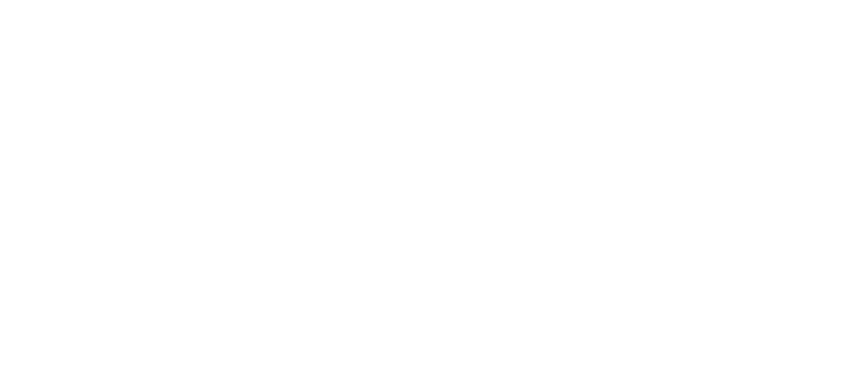
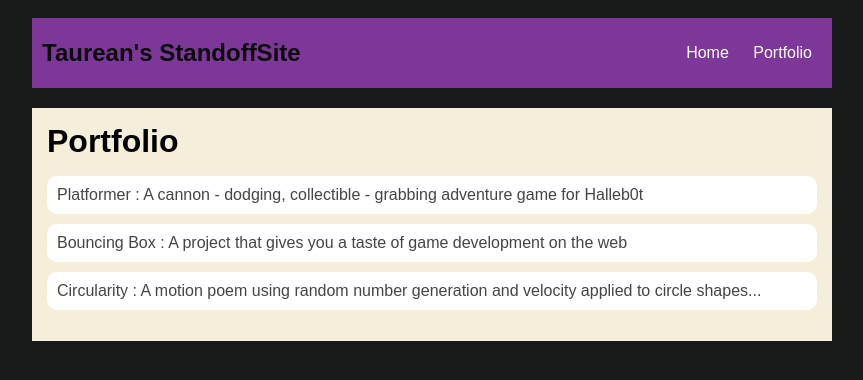
Before and after one commit to pbrean7/pbrean.github.io, a plain HTML site: page portfolio.html in a window 1280 px wide. Shown: the whole page, without its empty margins (208-1071 px from the left). Drawn offline with Linux system fonts and the light colour scheme.

Commit message:
Finished portfolio

```diff
--- a/portfolio.html
+++ b/portfolio.html
@@ -0,0 +1,34 @@
+<!DOCTYPE HTML>
+<html>
+
+<head>
+     <title> Taurean StandoffSite</title>
+<link rel="stylesheet" href="style.css">
+</head>
+<body>
+<div id="all-contents">
+  <nav>
+    <h1>Taurean's StandoffSite</h1>
+    <ul id="nav-ul">
+       <li class="nav-li">
+       <a class="nav-a" href="index.html">Home</a>
+     </li>
+     <li class="nav-li">
+       <a class="nav-a" href="portfolio.html">Portfolio</a>
+     </li>
+ </ul>
+</nav>
+<main>
+  <div class="content">
+      <h1>Portfolio</h1>
+      <ul id="portfolio">
+        <li><a href="projects/platformer/">Platformer : A cannon - dodging, collectible - grabbing adventure game for Halleb0t</a></li>
+        <li><a href="projects/bouncing-box/">Bouncing Box : A project that gives you a taste of game development on the web </a></li>
+        <li><a href="projects/circularity/">Circularity : A motion poem using random number generation and velocity applied to circle shapes...</a></li>
+      </ul>
+  </div>
+</main>
+
+    </div>
+  </body>
+</html>
--- a/style.css
+++ b/style.css
@@ -1,6 +1,6 @@
 body {
-    background: rgb(125, 198, 205);
-    color: rgb(45, 45, 45);
+    background: rgb(25, 26, 26);
+    color: rgb(104, 24, 183);
     padding: 10px;
     font-family: arial;
 }
@@ -11,15 +11,16 @@ body {
 
 /* navigation menu */
 nav {
-    background: rgb(239, 80, 41);
+    background: rgb(125, 55, 152);
    margin: 0 auto;
     display: flex;
     padding: 10px;
+    margin-bottom: 20px;
 }
 h1 {
     display: flex;
     align-items: center;
-    color: white;
+    color: rgb(10, 10, 10);
     flex: 1;
     margin: 0;
 }
@@ -60,3 +61,28 @@ main {
 h2, h3 {
     margin: 0px;
 }
+         /* portfolio styles */
+         .content h1 {
+            color: black;
+        }
+
+        #portfolio {
+            list-style-type: none;
+            padding-left: 0;
+        }
+
+        #portfolio li {
+            background: #fff;
+            padding: 10px;
+            border-radius: 10px;
+            margin-bottom: 10px;
+        }
+
+        #portfolio li:hover {
+            background: #eee;
+        }
+
+        #portfolio a {
+            text-decoration: none;
+            color: #454545;
+        }
```
Also changed, not shown: index.html (+1 -1 lines).
